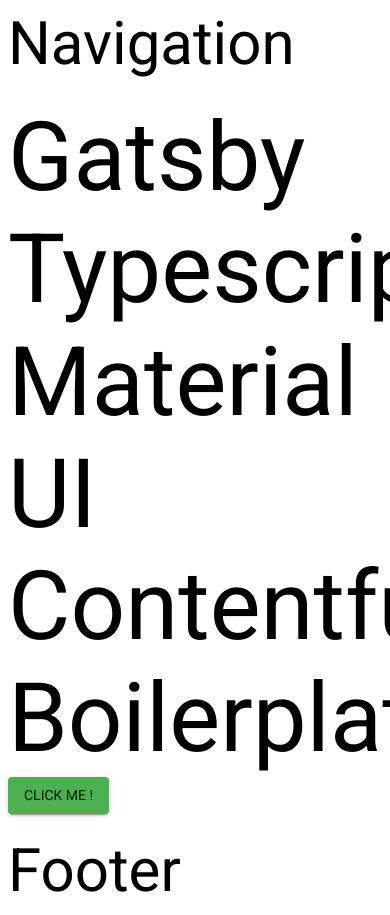
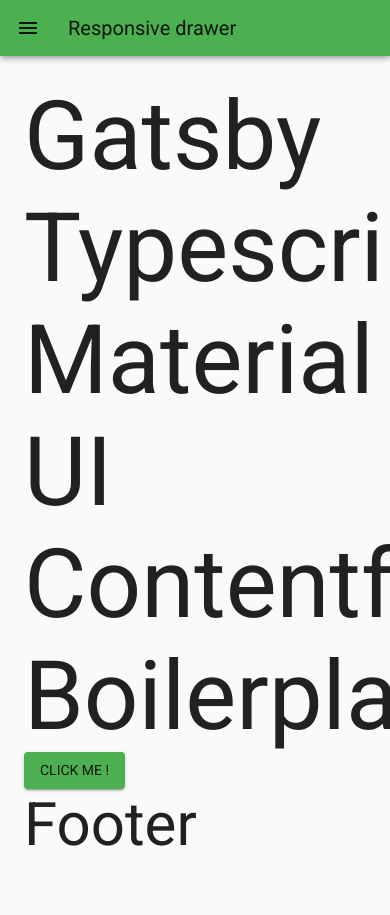
Before and after one commit to octosoftprofessionals/niledao-ui, a Gatsby site: page / in a window 390 px wide. Shown: the top 915 px of the page. After the commit the page ends 885 px from the top, so only its background shows below. Built offline with nearby package versions, Linux system fonts and the light colour scheme; Gatsby itself is replaced by a stand-in of ours; a web font is replaced by a local one.

Commit message:
Updated navigation

```diff
--- a/package.json
+++ b/package.json
@@ -29,6 +29,7 @@
     "@contentful/rich-text-react-renderer": "^14.1.2",
     "@contentful/rich-text-types": "^14.1.2",
     "@material-ui/core": "^4.11.2",
+    "@material-ui/icons": "^4.11.2",
     "dotenv": "^8.2.0",
     "gatsby": "^2.31.1",
     "gatsby-image": "^2.10.0",
--- a/src/components/layout/index.tsx
+++ b/src/components/layout/index.tsx
@@ -1,19 +1,33 @@
 import React from 'react'
 import Footer from './footer'
 import Navigation from './navigation'
-import { ThemeProvider, createMuiTheme } from '@material-ui/core/styles'
+import { ThemeProvider, createMuiTheme, makeStyles, Theme, createStyles } from '@material-ui/core/styles'
 import { main } from './theme'
-
 const theme = createMuiTheme(main)
 interface Props {
   children: JSX.Element | any
 }
+const useStyles = makeStyles((theme: Theme) =>
+  createStyles({
+    toolbar: theme.mixins.toolbar,
+    content: {
+      flexGrow: 1,
+      padding: theme.spacing(3),
+      // width: `calc(100% - ${drawerWidth}px)`,
+      // marginLeft: drawerWidth,
+    },
+  })
+)
 export default function Layout({ children }: Props): JSX.Element {
+  const classes = useStyles()
   return (
     <ThemeProvider theme={theme}>
       <Navigation />
-      <h1>{children}</h1>
-      <Footer />
+      <div className={classes.toolbar} />
+      <div className={classes.content}>
+        <main>{children}</main>
+        <Footer />
+      </div>
     </ThemeProvider>
   )
 }
--- a/src/components/layout/navigation.tsx
+++ b/src/components/layout/navigation.tsx
@@ -1,10 +1,153 @@
 import React from 'react'
-import { Typography } from '@material-ui/core'
+import {
+  AppBar,
+  Divider,
+  List,
+  ListItem,
+  ListItemIcon,
+  ListItemText,
+  CssBaseline,
+  IconButton,
+  Hidden,
+  Toolbar,
+  Drawer,
+} from '@material-ui/core'
+import { Inbox as InboxIcon, Mail as MailIcon, Menu as MenuIcon } from '@material-ui/icons'
 
-export default function Navigation(): JSX.Element {
+import Typography from '@material-ui/core/Typography'
+import { makeStyles, useTheme, Theme, createStyles } from '@material-ui/core/styles'
+
+const drawerWidth = 240
+
+const useStyles = makeStyles((theme: Theme) =>
+  createStyles({
+    root: {
+      display: 'flex',
+    },
+    drawer: {
+      [theme.breakpoints.up('sm')]: {
+        width: drawerWidth,
+        flexShrink: 0,
+      },
+    },
+    appBar: {
+      [theme.breakpoints.up('sm')]: {
+        // width: `calc(100% - ${drawerWidth}px)`,
+        // marginLeft: drawerWidth,
+      },
+    },
+    menuButton: {
+      marginRight: theme.spacing(2),
+      [theme.breakpoints.up('sm')]: {
+        display: 'none',
+      },
+    },
+    // necessary for content to be below app bar
+    toolbar: theme.mixins.toolbar,
+    drawerPaper: {
+      width: drawerWidth,
+    },
+    content: {
+      flexGrow: 1,
+      padding: theme.spacing(3),
+    },
+  })
+)
+
+interface Props {
+  /**
+   * Injected by the documentation to work in an iframe.
+   * You won't need it on your project.
+   */
+  window?: () => Window
+}
+
+export default function Navigation(props: Props): JSX.Element {
+  const { window } = props
+  const classes = useStyles()
+  const theme = useTheme()
+  const [mobileOpen, setMobileOpen] = React.useState(false)
+
+  const handleDrawerToggle = () => {
+    setMobileOpen(!mobileOpen)
+  }
+
+  const drawer = (
+    <div>
+      <div className={classes.toolbar} />
+      <Divider />
+      <List>
+        {['Inbox', 'Starred', 'Send email', 'Drafts'].map((text, index) => (
+          <ListItem button key={text}>
+            <ListItemIcon>{index % 2 === 0 ? <InboxIcon /> : <MailIcon />}</ListItemIcon>
+            <ListItemText primary={text} />
+          </ListItem>
+        ))}
+      </List>
+      <Divider />
+      <List>
+        {['All mail', 'Trash', 'Spam'].map((text, index) => (
+          <ListItem button key={text}>
+            <ListItemIcon>{index % 2 === 0 ? <InboxIcon /> : <MailIcon />}</ListItemIcon>
+            <ListItemText primary={text} />
+          </ListItem>
+        ))}
+      </List>
+    </div>
+  )
+
+  const container = window !== undefined ? () => window().document.body : undefined
+
   return (
-    <Typography variant="h2" color="initial">
-      Navigation
-    </Typography>
+    <div className={classes.root}>
+      <CssBaseline />
+      <AppBar position="fixed" className={classes.appBar}>
+        <Toolbar>
+          <IconButton
+            color="inherit"
+            aria-label="open drawer"
+            edge="start"
+            onClick={handleDrawerToggle}
+            className={classes.menuButton}
+          >
+            <MenuIcon />
+          </IconButton>
+          <Typography variant="h6" noWrap>
+            Responsive drawer
+          </Typography>
+        </Toolbar>
+      </AppBar>
+      <nav className={classes.drawer} aria-label="mailbox folders">
+        {/* The implementation can be swapped with js to avoid SEO duplication of links. */}
+        <Hidden smUp implementation="css">
+          <Drawer
+            container={container}
+            variant="temporary"
+            anchor={theme.direction === 'rtl' ? 'right' : 'left'}
+            open={mobileOpen}
+            onClose={handleDrawerToggle}
+            classes={{
+              paper: classes.drawerPaper,
+            }}
+            ModalProps={{
+              keepMounted: true, // Better open performance on mobile.
+            }}
+          >
+            {drawer}
+          </Drawer>
+        </Hidden>
+        {/* <Hidden xsDown implementation="css">
+          <Drawer
+            classes={{
+              paper: classes.drawerPaper,
+            }}
+            variant="permanent"
+            open
+          >
+            {drawer}
+          </Drawer>
+        </Hidden> */}
+      </nav>
+    </div>
   )
 }
--- a/src/components/layout/theme/main.ts
+++ b/src/components/layout/theme/main.ts
@@ -1,11 +1,14 @@
 import { getParseTreeNode } from 'typescript'
 
-import { green, red } from '@material-ui/core/colors'
+import { green, red, yellow } from '@material-ui/core/colors'
 export default {
   typography: {
     fontFamily: ['Roboto'].join(','),
   },
+
   palette: {
+    // type: 'dark',
+
     primary: green,
     secondary: red,
   },
```
Also changed, not shown: 1 other file.
